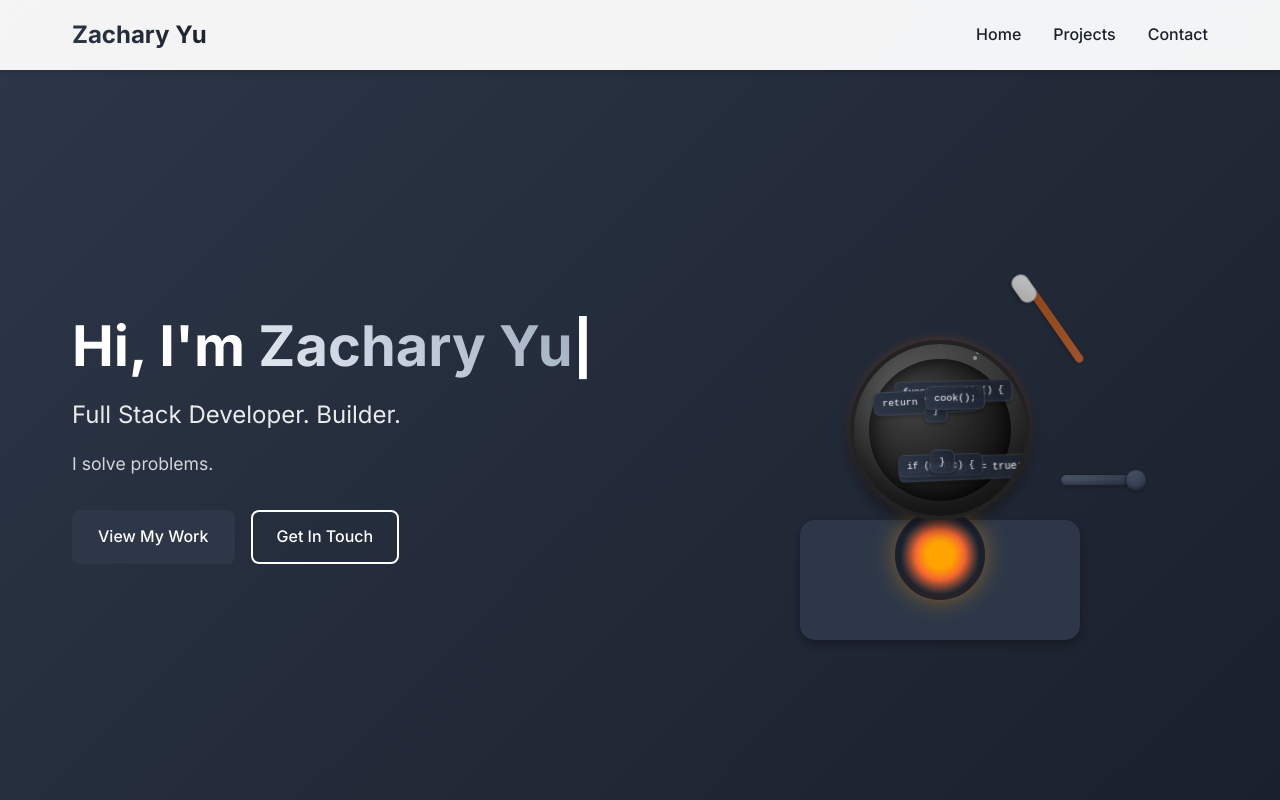
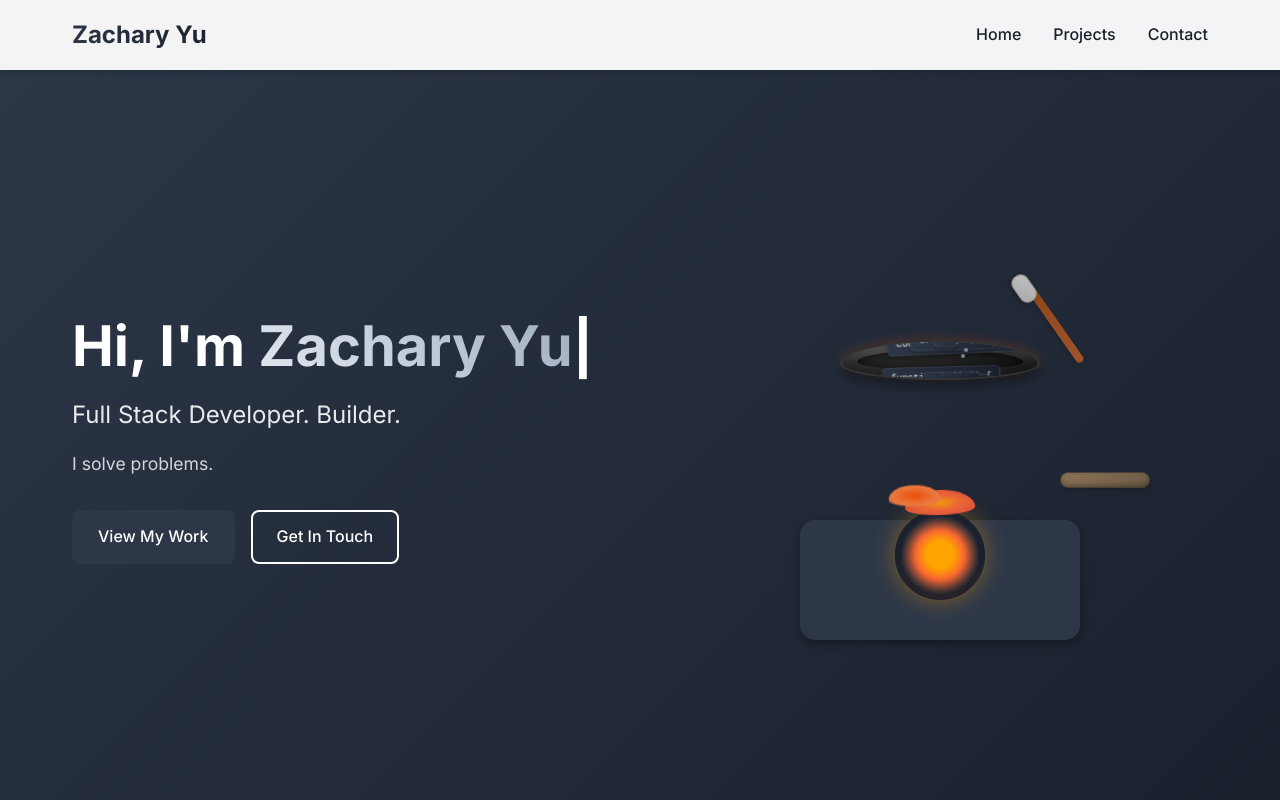
Before and after one commit to zach3141592/personalSite, a plain HTML site: page index.html in a window 1280 px wide. Shown: the top 800 px of the page. Drawn offline with Linux system fonts and the light colour scheme; animation ran at ten frames a second.

Commit message:
Redesign pan to look like a realistic frying pan with shallow depth

```diff
--- a/style.css
+++ b/style.css
@@ -365,78 +365,78 @@ body {
 
 .pan-handle {
     position: absolute;
-    right: -60px;
+    right: -70px;
     top: 50%;
     transform: translateY(-50%);
-    width: 80px;
-    height: 12px;
-    background: linear-gradient(145deg, #4a5568, #2d3748);
-    border-radius: 6px;
+    width: 90px;
+    height: 16px;
+    background: linear-gradient(145deg, #8b7355, #6b5b47);
+    border-radius: 8px;
     box-shadow:
         inset 0 -2px 4px rgba(0, 0, 0, 0.3),
         0 2px 4px rgba(0, 0, 0, 0.2);
-    border: 1px solid #1a202c;
-}
-
-.pan-handle::after {
-    content: '';
-    position: absolute;
-    right: -8px;
-    top: 50%;
-    transform: translateY(-50%);
-    width: 20px;
-    height: 20px;
-    background: linear-gradient(145deg, #4a5568, #2d3748);
-    border-radius: 50%;
-    box-shadow:
-        inset 0 -2px 4px rgba(0, 0, 0, 0.3),
-        0 2px 4px rgba(0, 0, 0, 0.2);
-    border: 1px solid #1a202c;
+    border: 1px solid #4a3f35;
 }
 
 .pan-body {
     position: relative;
-    width: 180px;
-    height: 180px;
-    background: radial-gradient(circle at 30% 30%, #555, #333, #1a1a1a);
-    border-radius: 50%;
+    width: 200px;
+    height: 40px;
+    background: linear-gradient(145deg, #4a4a4a, #2a2a2a);
+    border-radius: 50% 50% 50% 50% / 60% 60% 40% 40%;
     margin: 0 auto;
     box-shadow:
-        inset 0 -15px 30px rgba(0, 0, 0, 0.6),
-        inset 0 15px 30px rgba(255, 255, 255, 0.1),
-        0 8px 16px rgba(0, 0, 0, 0.4),
+        inset 0 -10px 20px rgba(0, 0, 0, 0.6),
+        inset 0 5px 10px rgba(255, 255, 255, 0.1),
+        0 6px 12px rgba(0, 0, 0, 0.4),
         0 -2px 10px rgba(255, 100, 0, 0.3);
     overflow: hidden;
-    border: 4px solid #222;
+    border: 2px solid #333;
     animation: panHeat 3s infinite alternate;
 }
 
 .pan-body::before {
     content: '';
     position: absolute;
-    top: 15px;
+    top: 8px;
     left: 15px;
     right: 15px;
-    bottom: 15px;
-    background: radial-gradient(circle at 30% 30%, #444, #222, #000);
+    bottom: 8px;
+    background: linear-gradient(145deg, #333, #1a1a1a);
+    border-radius: 50% 50% 50% 50% / 60% 60% 40% 40%;
+    box-shadow: inset 0 0 15px rgba(0, 0, 0, 0.8);
+}
+
+.pan-body::after {
+    content: '';
+    position: absolute;
+    top: -8px;
+    left: -8px;
+    right: -8px;
+    bottom: 35px;
+    background: linear-gradient(145deg, #555, #333);
     border-radius: 50%;
-    box-shadow: inset 0 0 20px rgba(0, 0, 0, 0.8);
+    box-shadow:
+        inset 0 -5px 10px rgba(0, 0, 0, 0.4),
+        0 4px 8px rgba(0, 0, 0, 0.3);
+    border: 2px solid #444;
+    z-index: -1;
 }
 
 @keyframes panHeat {
     0% {
         box-shadow:
-            inset 0 -15px 30px rgba(0, 0, 0, 0.6),
-            inset 0 15px 30px rgba(255, 255, 255, 0.1),
-            0 8px 16px rgba(0, 0, 0, 0.4),
+            inset 0 -10px 20px rgba(0, 0, 0, 0.6),
+            inset 0 5px 10px rgba(255, 255, 255, 0.1),
+            0 6px 12px rgba(0, 0, 0, 0.4),
             0 -2px 10px rgba(255, 100, 0, 0.2);
     }
     100% {
         box-shadow:
-            inset 0 -15px 30px rgba(0, 0, 0, 0.6),
-            inset 0 15px 30px rgba(255, 255, 255, 0.1),
-            0 8px 16px rgba(0, 0, 0, 0.4),
-            0 -2px 20px rgba(255, 100, 0, 0.5);
+            inset 0 -10px 20px rgba(0, 0, 0, 0.6),
+            inset 0 5px 10px rgba(255, 255, 255, 0.1),
+            0 6px 12px rgba(0, 0, 0, 0.4),
+            0 -2px 15px rgba(255, 100, 0, 0.4);
     }
 }
 
@@ -448,16 +448,16 @@ body {
 
 .code-ingredients {
     position: absolute;
-    top: 20px;
+    top: 8px;
     left: 20px;
     right: 20px;
-    bottom: 20px;
+    bottom: 8px;
     display: flex;
     flex-wrap: wrap;
     justify-content: space-around;
     align-items: center;
-    padding: 8px;
-    border-radius: 50%;
+    padding: 4px;
+    border-radius: 50% 50% 50% 50% / 60% 60% 40% 40%;
 }
 
 .code-snippet {
@@ -1136,19 +1136,13 @@ footer {
     }
 
     .pan-body {
-        width: 120px;
-        height: 120px;
+        width: 140px;
+        height: 30px;
     }
 
     .pan-handle {
-        right: -40px;
-        width: 50px;
-        height: 8px;
-    }
-
-    .pan-handle::after {
-        right: -5px;
-        width: 12px;
+        right: -50px;
+        width: 60px;
         height: 12px;
     }
 
```
